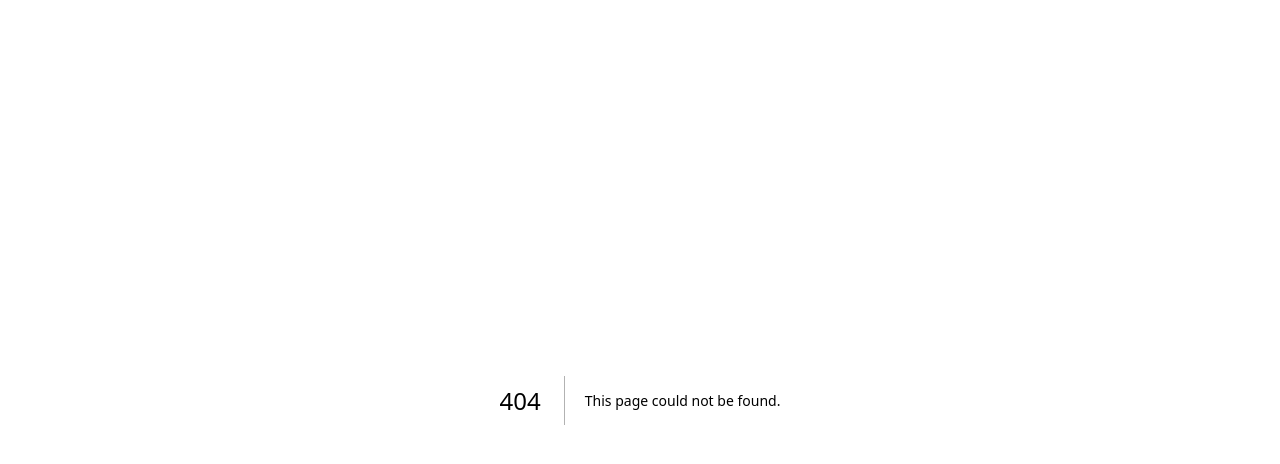
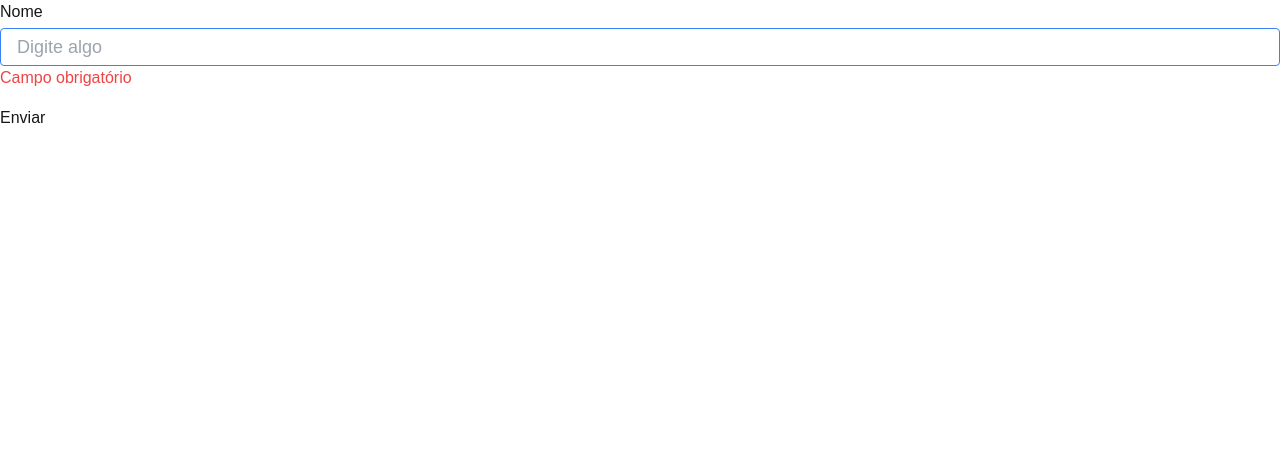
Before and after one commit to Tomas025/prontuario-eletronico, a Next.js app: page /inputExample in a window 1280 px wide. Before the commit this address had no page. Shown: the top 464 px of the page. Built offline with nearby package versions, Linux system fonts and the light colour scheme.

Commit message:
Criado componente de input

```diff
--- /dev/null
+++ b/src/app/inputExample/page.tsx
@@ -0,0 +1,32 @@
+"use client"
+import { Input } from '@/components/Input';
+
+import React, { useState } from 'react';
+
+export default function Home() {
+  const [inputValue, setInputValue] = useState('');
+
+  function handleChange(e: React.ChangeEvent<HTMLInputElement>){
+    setInputValue(e.target.value);
+  };
+
+  function onSubmit(){
+    alert(inputValue);
+  }
+
+  return (
+    <div>
+      <Input
+        placeholder="Digite algo"
+        value={inputValue}
+        onChange={handleChange}
+        className="border-blue-500 text-lg w-32" // Passando classes do Tailwind
+        label="Nome"
+        required
+        errorMessage={inputValue === '' ? 'Campo obrigatório' : ''}
+      />
+
+      <button onClick={onSubmit}>Enviar</button>
+    </div>
+  );
+}
--- /dev/null
+++ b/src/components/Input/index.tsx
@@ -0,0 +1,34 @@
+import React from 'react';
+
+interface CustomInputProps {
+  placeholder?: string; // Placeholder do input
+  value?: string; // Valor do input
+  onChange: (e: React.ChangeEvent<HTMLInputElement>) => void; // Função para mudança no valor
+  className?: string; // Classes do Tailwind para estilização
+  disabled?: boolean; // Estado desabilitado
+  label?: string; // Rótulo opcional
+  required?: boolean; // Se o input é obrigatório
+  errorMessage?: string; // Mensagem de erro opcional
+}
+
+function Input(props: CustomInputProps) {
+  return (
+    <div className="mb-4 flex flex-col">
+      {props.label && <label className="block mb-1">{props.label}</label>}
+      <input
+        type="text" // Tipo fixo 'text'
+        placeholder={props.placeholder}
+        value={props.value}
+        onChange={props.onChange}
+        className={`w-full px-4 py-1 border rounded ${props.className}`} // Classes do Tailwind
+        disabled={props.disabled}
+        required={props.required}
+      />
+      {props.errorMessage && (
+        <span className="text-red-500">{props.errorMessage}</span>
+      )}
+    </div>
+  );
+}
+
+export { Input };
```
